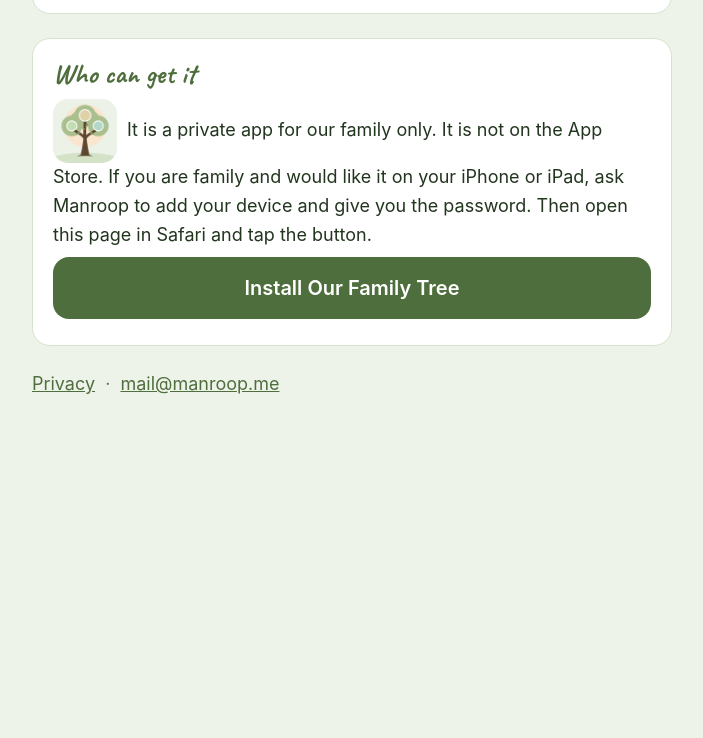
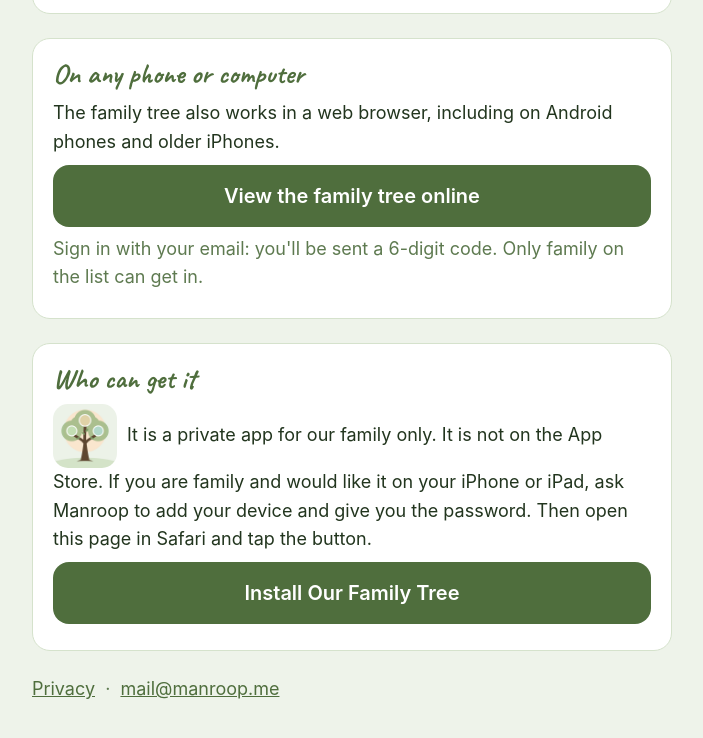
Before and after one commit to manroop-maker/manroop-me, a plain HTML site: page docs/tree/index.html in a window 1280 px wide. Shown: the part 1132-1870 px from the top of the page, without its empty margins (288-991 px from the left). Before the commit the page ends 1619 px from the top, so only its background shows below. Drawn offline with Linux system fonts and the light colour scheme.

Commit message:
manroop.me/tree: add 'View the family tree online' button (email sign-in)
Co-Authored-By: Claude Opus 5.5 <noreply@anthropic.com>

```diff
--- a/docs/tree/index.html
+++ b/docs/tree/index.html
@@ -41,6 +41,13 @@ a{color:#4F6E3D}
 </div>
 
 <div class="card">
+<h2>On any phone or computer</h2>
+<p>The family tree also works in a web browser, including on Android phones and older iPhones.</p>
+<p><a class="install" href="https://our-family-tree.family-install.workers.dev/">View the family tree online</a></p>
+<p class="soft">Sign in with your email: you'll be sent a 6-digit code. Only family on the list can get in.</p>
+</div>
+
+<div class="card">
 <h2>Who can get it</h2>
 <p><img class="icon" src="icon.png" alt="">It is a private app for our family only. It is not on the App Store. If you are family and would like it on your iPhone or iPad, ask Manroop to add your device and give you the password. Then open this page in Safari and tap the button.</p>
 <p><a class="install" href="https://cooked-it-install.family-install.workers.dev/">Install Our Family Tree</a></p>
```
